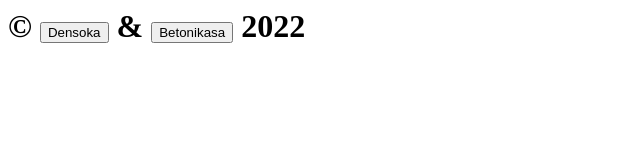
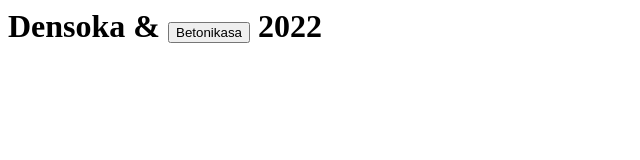
Before and after one commit to Svinte/Densoka-v1, a plain HTML site: page moi.html in a window 1280 px wide. Shown: the whole page, without its empty margins (0-640 px from the left). Drawn offline with Linux system fonts and the light colour scheme.

Commit message:
Update moi.html

```diff
--- a/moi.html
+++ b/moi.html
@@ -1,6 +1,6 @@
 <html>
 <boby>
-      <h1 id="copyright">&copy; <button id="b1">Densoka</button> & <button id="b2">Betonikasa</button> 2022</h1>       <h1 id="maker" style="margin-left: 5vh;font-size: 15px;"></h1>
+      <h1 id="b1">Densoka</button> & <button id="b2">Betonikasa</button> 2022</h1>       <h1 id="maker" style="margin-left: 5vh;font-size: 15px;"></h1>
     </div>
 </body>
 </html>
```
